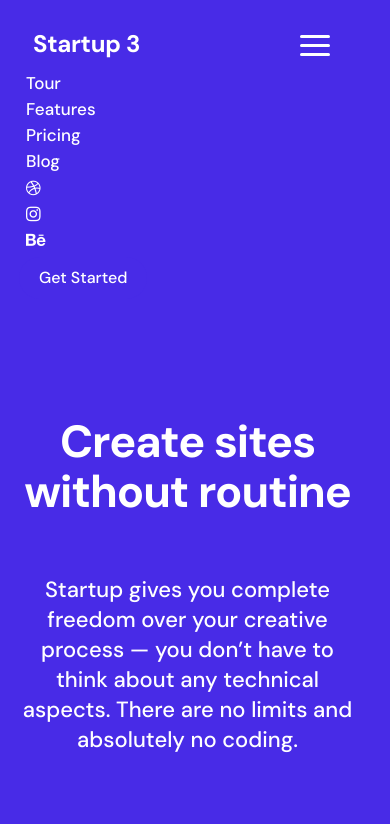
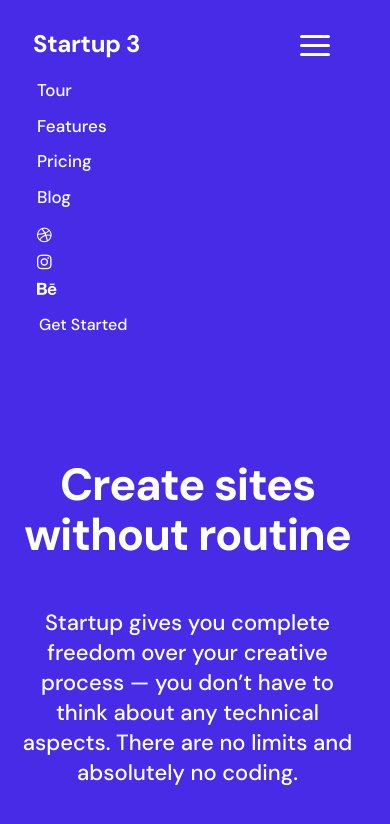
Before and after one commit to paulolatoye/fourth-landing-page, a plain HTML site: page index.html in a window 390 px wide. Both pictures are taken after a click on the link 315 px from the left and 45 px from the top of the page. Drawn offline with nearby package versions, Linux system fonts and the light colour scheme.

Commit message:
updated responsiveness

```diff
--- a/header10.css
+++ b/header10.css
@@ -7,14 +7,14 @@
 body{
     background: url(./assets/hero_1.png) no-repeat center center fixed;
     background-size: cover;
-    width: 1300px;
-    height: 300px;
+    max-width: 1140px;
+    height: 675px;
     background-color: #482BE7;
     box-sizing: border-box;
 }
 
 .container{
-    margin-top: 10px;
+    margin: 15px;
 }
 
 .navbar-light .navbar-brand {
@@ -32,15 +32,26 @@ body{
     color: #FFFFFF;
 }
 
+.nav {
+    position: relative;
+    left: -10px;
+}
+
 .nav-link {
-    height: 26px;
+    position: relative;
+    top: 2px;
+    left: -120px;
     font-style: normal;
     font-weight: 500;
     font-size: 18px;
-    line-height: 26px;
     display: flex;
     align-items: center;
     color: #FFFFFF;
+}
+
+.fa {
+    position: relative;
+    top: 6px;
 }
 
 .hamburger {
@@ -66,9 +77,6 @@ body{
     font-style: normal;
     font-weight: 500;
     font-size: 16px;
-    line-height: 22px;
-    display: flex;
-    align-items: center;
     text-align: center;
     color: #FFFFFF;
     outline: none;
@@ -119,7 +127,17 @@ body{
 
 }
 
-@media screen and (min-width: 1024px) {
+@media screen and (max-width: 1024px) {
+
+    .nav-link {
+        position: relative;
+        left: 0;
+    }
+
+    .act-btn {
+        position: relative;
+        left: 70px;
+    }
 
     .main-text {
         font-size: 80px;
@@ -160,15 +178,26 @@ body{
         display: flex;
         flex-wrap: wrap;
         padding-top: 10px;
+        position: relative;
+        left: 2px;
+    }
+
+    .fa {
+        position: relative;
+        top: 6px;
     }
 
     .nav-link {
         padding: 5px 10px;
+        position: relative;
+        top: 3px;
+        left: -1px;
     }
 
     .act-btn{
         position: relative;
-        top: 5px;
+        top: -1px;
+        left: 15px;
     }
 
 
@@ -224,19 +253,20 @@ body{
 
     .nav-link {
         font-size: 17px;
+        left: 6px;
     }
 
     .nav.active{
         display: block;
         position: relative;
         top: 5px;
-        left: -15px;
+        left: -10px;
     }
 
     .act-btn {
         position: relative;
         top: 10px;
-        left: -12px;
+        left: -2px;
     }
 
     .site-desc {
@@ -252,5 +282,6 @@ body{
     .para-text {
         font-size: 22px;
         line-height: 30px;
+        top: 40px;
     }
 }
--- a/index.html
+++ b/index.html
@@ -43,8 +43,8 @@
                 <li class="nav-item">
                     <a class="nav-link" href="#"><i class="fa fa-behance"></i></a>
                 </li>
+                <button class="act-btn justify-content-end" type="submit">Get Started</button>
             </ul>
-            <button class="act-btn justify-content-end" type="submit">Get Started</button>
         </nav>
 
         <div class="site-desc">
```
